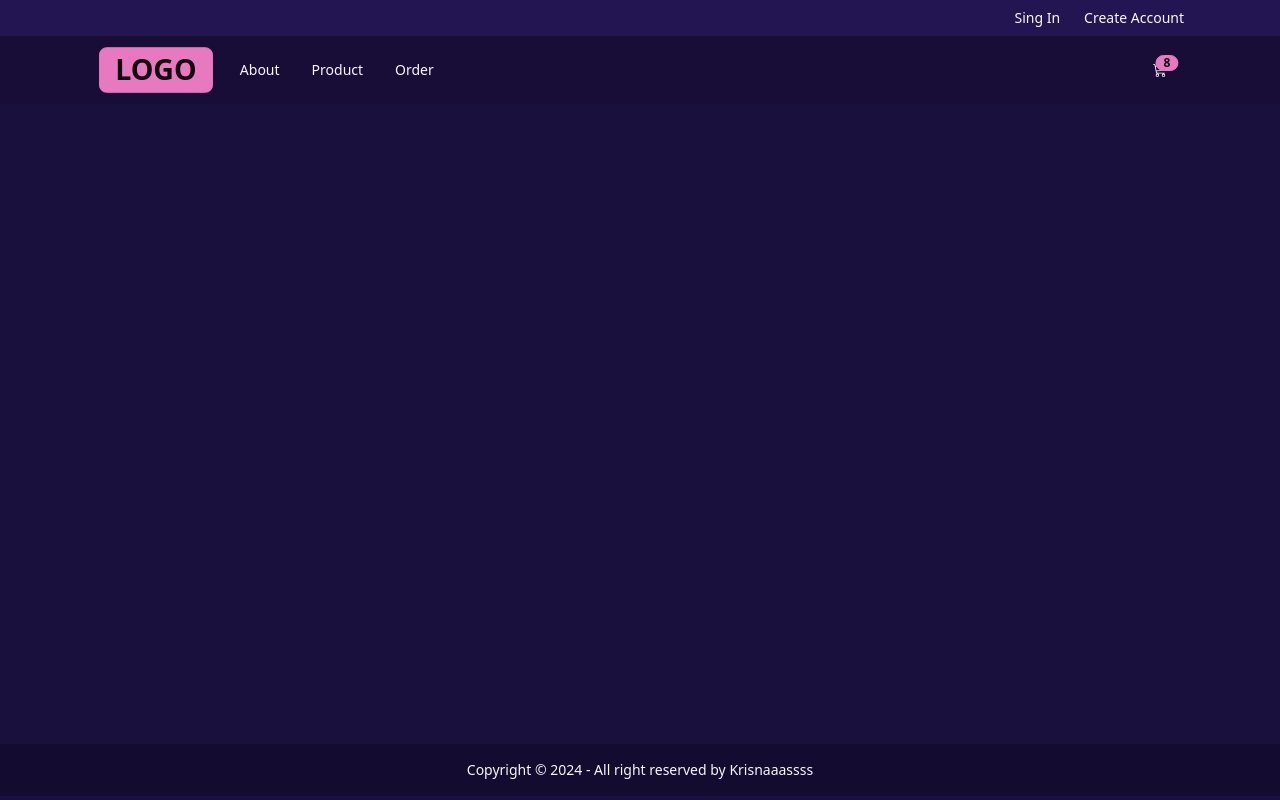
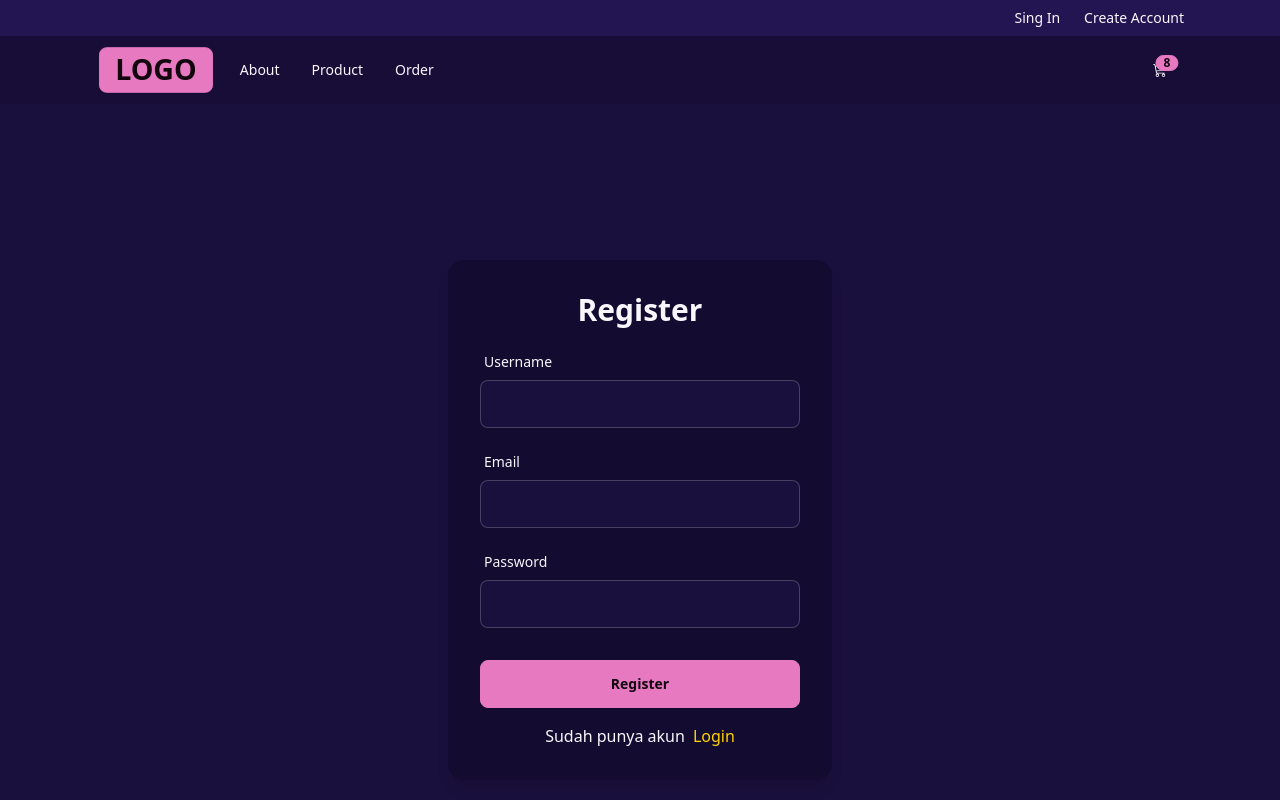
Before and after one commit to Krisnaaassss/MERN-Front-End, a React (Vite) app: page /register in a window 1280 px wide. Shown: the top 800 px of the page. Built offline with nearby package versions, Linux system fonts and the light colour scheme.

Commit message:
pagination dll

```diff
--- a/src/components/CartProduct.jsx
+++ b/src/components/CartProduct.jsx
@@ -13,8 +13,12 @@ const CartProduct = ({ product }) => {
   return (
     <>
       <div className="card bg-base-300 shadow-xl">
-        <figure>
-          <img src={product.image} alt="Shoes" />
+        <figure className="h-[220px] ">
+          <img
+            src={product.image}
+            alt="Shoes"
+            className="object-cover w-full h-full"
+          />
         </figure>
         <div className="card-body">
           <h2 className="card-title text-primary">{product.name}</h2>
--- /dev/null
+++ b/src/components/FormAuth.jsx
@@ -0,0 +1,51 @@
+import React from "react";
+import { Form, Link } from "react-router-dom";
+import FormInput from "./Form/FormInput";
+
+const FormAuth = ({ isRegister }) => {
+  return (
+    <div className="h-screen grid place-items-center">
+      <Form
+        method="POST"
+        className="card w-96 p-8 bg-base-300 shadow-lg flex flex-col gap-y-4"
+      >
+        <h4 className="text-center text-3xl font-bold">
+          {isRegister ? "Register" : "Login"}
+        </h4>
+        {isRegister ? (
+          <FormInput type="name" name="name" Label="username" />
+        ) : null}
+        <FormInput type="email" name="email" Label="email" />
+        <FormInput type="password" name="password" Label="password" />
+        <div className="mt-4">
+          <button type="submit" className="btn btn-primary btn-block">
+            {isRegister ? "Register" : "Login"}
+          </button>
+        </div>
+        {isRegister ? (
+          <p className="text-center">
+            Sudah punya akun
+            <Link
+              to="/login"
+              className="ml-2 link link-hover link-accent capitalize"
+            >
+              Login
+            </Link>
+          </p>
+        ) : (
+          <p className="text-center">
+            Belum punya akun
+            <Link
+              to="/register"
+              className="ml-2 link link-hover link-accent capitalize"
+            >
+              Register
+            </Link>
+          </p>
+        )}
+      </Form>
+    </div>
+  );
+};
+
+export default FormAuth;
--- a/src/components/Hero.jsx
+++ b/src/components/Hero.jsx
@@ -22,7 +22,7 @@ const Hero = () => {
         <div className="hidden lg:carousel carousel-center bg-neutral rounded-box space-x-4 p-4 ">
           {products.map((product) => (
             <div className="carousel-item" key={product._id}>
-              <img src={product.image} className="rounded-box" />
+              <img src={product.image} className="rounded-box w-[270px]" />
             </div>
           ))}
         </div>
--- /dev/null
+++ b/src/components/Pagination.jsx
@@ -0,0 +1,42 @@
+import React from "react";
+import { useLoaderData, useLocation, useNavigate } from "react-router-dom";
+
+const Pagination = () => {
+  const { pagination } = useLoaderData();
+  const { page, totalPage } = pagination;
+  const { search, pathname } = useLocation();
+  const Navigation = useNavigate();
+  const handlePagination = (number) => {
+    console.log(number);
+    console.log(search);
+    console.log(pathname);
+
+    const searchParams = new URLSearchParams(search);
+    searchParams.set("page", number);
+    Navigation(`${pathname}?${searchParams.toString()}`);
+  };
+
+  const pages = Array.from({ length: totalPage }, (_, index) => {
+    return index + 1;
+  });
+
+  return (
+    <div className="join">
+      {pages.map((pageNumber) => {
+        return (
+          <button
+            key={pageNumber}
+            onClick={() => handlePagination(pageNumber)}
+            className={`btn btn-lg border-none join-item ${
+              pageNumber === page ? "btn-active" : ""
+            }`}
+          >
+            {pageNumber}
+          </button>
+        );
+      })}
+    </div>
+  );
+};
+
+export default Pagination;
--- a/src/layouts/PublicLayout.jsx
+++ b/src/layouts/PublicLayout.jsx
@@ -8,7 +8,7 @@ const PublicLayout = () => {
     <>
       <Header />
       <Nav />
-      <main className="mx-auto max-w-6xl px-8 py-20 min-h-[80vh]">
+      <main className="mx-auto max-w-6xl px-8 py-4  min-h-[120vh]">
         <Outlet />
       </main>
       <Footer />
--- a/src/page/ProductView.jsx
+++ b/src/page/ProductView.jsx
@@ -3,6 +3,7 @@ import costumApi from "../api";
 import { useLoaderData } from "react-router-dom";
 import Filter from "../components/Filter";
 import CartProduct from "../components/CartProduct";
+import Pagination from "../components/Pagination";
 
 export const loader = async ({ request }) => {
   const params = Object.fromEntries([
@@ -10,17 +11,22 @@ export const loader = async ({ request }) => {
   ]);
   const { data } = await costumApi.get("/product", { params: params });
 
-  console.log(params);
+  // console.log(params);
   const products = data.data;
-  console.log(products);
-  return { products, params };
+  // console.log(products);
+  const pagination = data.pagination;
+
+  return { products, params, pagination };
 };
 const ProductView = () => {
-  const { products } = useLoaderData();
-  console.log(products);
+  const { products, pagination } = useLoaderData();
+  // console.log(products);
   return (
     <>
       <Filter />
+      <h3 className="text-lg font-bold text-primary text-right my-3">
+        Total : {pagination.totalProduct} Products
+      </h3>
       <div className="grid grid-cols-2 md:grid-cols-3 lg:grid-cols-4 gap-5 mt-5">
         {!products.length ? (
           <h1 className="text-3xl font-bold text-center">Product Not Found</h1>
@@ -30,6 +36,9 @@ const ProductView = () => {
           ))
         )}
       </div>
+      <div className="flex justify-center mt-5">
+        <Pagination />
+      </div>
     </>
   );
 };
--- a/src/page/auth/LoginView.jsx
+++ b/src/page/auth/LoginView.jsx
@@ -1,5 +1,11 @@
+import FormAuth from "../../components/FormAuth";
+
 const LoginView = () => {
-  return <div></div>;
+  return (
+    <main>
+      <FormAuth />
+    </main>
+  );
 };
 
 export default LoginView;
--- a/src/page/auth/RegisterView.jsx
+++ b/src/page/auth/RegisterView.jsx
@@ -1,10 +1,11 @@
+import FormAuth from "../../components/FormAuth";
 
 const RegisterView = () => {
   return (
-    <div>
+    <main>
+      <FormAuth isRegister={true} />
+    </main>
+  );
+};
 
-    </div>
-  )
-}
-
-export default RegisterView
+export default RegisterView;
```
Also changed, not shown: package.json (+5 -2 lines), 1 other file (tests, documents, lock files or other folders).
